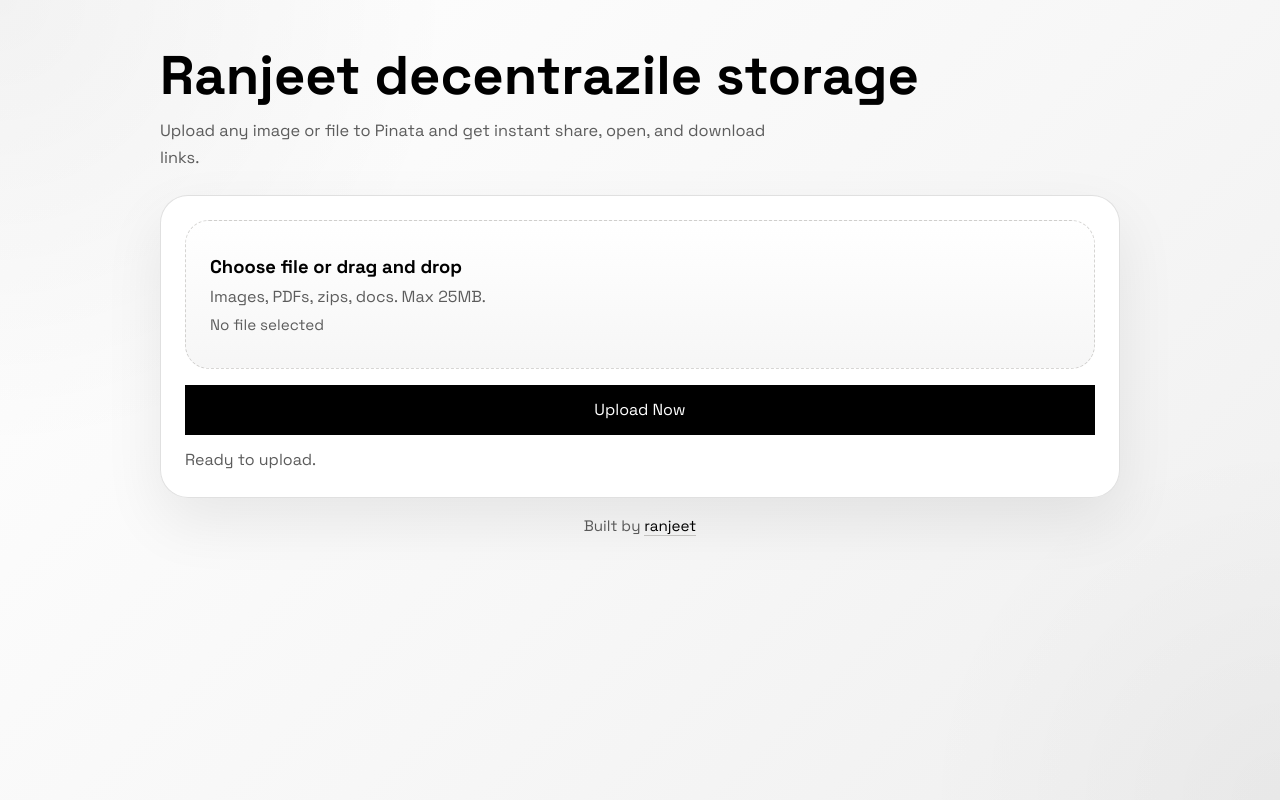
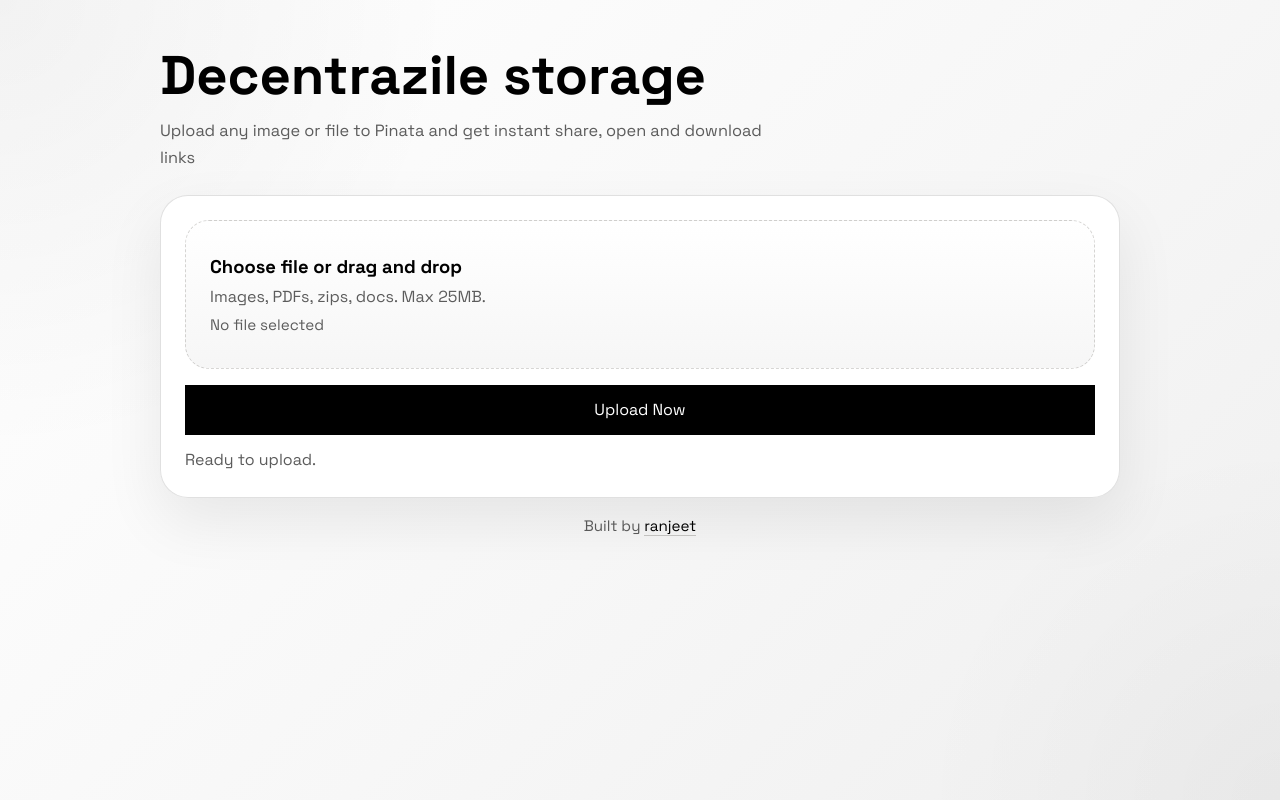
Before and after one commit to 0xranjeet/ranjeet-storage, a website: page public/index.html in a window 1280 px wide. Drawn offline with Linux system fonts and the light colour scheme.

Commit message:
Update index.html

```diff
--- a/public/index.html
+++ b/public/index.html
@@ -16,9 +16,9 @@
   <body>
     <main class="shell">
       <section class="hero">
-        <h1>Ranjeet decentrazile storage</h1>
+        <h1>Decentrazile storage</h1>
         <p class="subtext">
-          Upload any image or file to Pinata and get instant share, open, and download links.
+          Upload any image or file to Pinata and get instant share, open and download links
         </p>
       </section>
 
```
